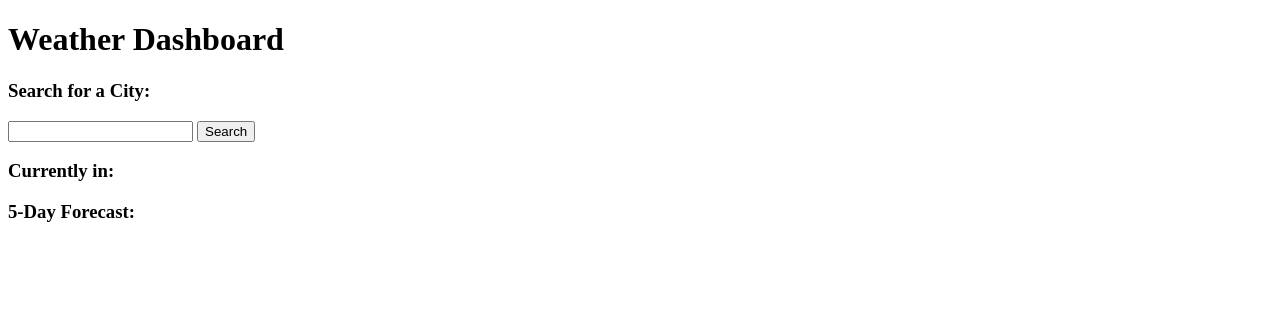
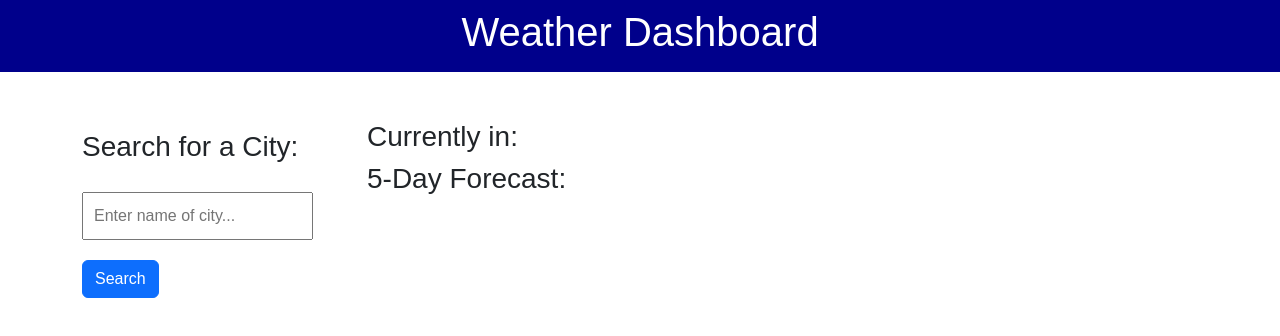
Before and after one commit to KNC2007/WeatherDashboard, a plain HTML site: page index.html in a window 1280 px wide. Drawn offline with nearby package versions, Linux system fonts and the light colour scheme.

Commit message:
updated css and working in js

```diff
--- a/assets/script.js
+++ b/assets/script.js
@@ -0,0 +1,27 @@
+var requestUrlCurrentWeather = 'http://api.openweathermap.org/geo/1.0/direct?q={city name},{state code},{country code}&limit={limit}&appid=ba33442054f9de507b0968f397619ed5';
+var searchCityButton =
+var tableBody = document.getElementById('repo-table');
+
+
+
+
+
+function getApi() {
+    fetch(requestUrlCurrentWeather)
+    .then(function (response) {
+     return response.json()   ;
+    })
+    .then(function (data){
+        console.log(data)
+        for (let i = 0; i < data.length; index++) {
+            var createCityHeader = document.createElement('h3');
+            createCityHeader.appendChild()
+
+
+
+        }
+
+    }
+
+    )
+}
--- a/assets/style.css
+++ b/assets/style.css
@@ -0,0 +1,35 @@
+* {
+    margin: 0;
+    padding: 0;
+    box-sizing: border-box;
+    font-family: Arial, Helvetica, sans-serif;
+    font:bolder;
+}
+
+.custom-navbar {
+    background-color: darkblue;
+    justify-content: center;
+    color: white;
+}
+
+.search-title {
+    padding-top: 10px;
+    justify-content: left;
+
+}
+
+button {
+    padding: 25px;
+}
+
+.input-area {
+    padding-top: 20px;
+}
+
+input{
+    padding: 10px;
+}
+
+.button-area {
+    padding-top: 20px;
+}
--- a/index.html
+++ b/index.html
@@ -3,39 +3,57 @@
 <head>
     <meta charset="UTF-8">
     <meta name="viewport" content="width=device-width, initial-scale=1.0">
+    <link href="https://cdn.jsdelivr.net/npm/bootstrap@5.3.2/dist/css/bootstrap.min.css" rel="stylesheet" integrity="sha384-T3c6CoIi6uLrA9TneNEoa7RxnatzjcDSCmG1MXxSR1GAsXEV/Dwwykc2MPK8M2HN" crossorigin="anonymous">
+    <script src="https://cdn.jsdelivr.net/npm/bootstrap@5.3.2/dist/js/bootstrap.bundle.min.js" integrity="sha384-C6RzsynM9kWDrMNeT87bh95OGNyZPhcTNXj1NW7RuBCsyN/o0jlpcV8Qyq46cDfL" crossorigin="anonymous"></script>
+    <link rel="stylesheet" href="./assets/style.css" />
     <title>Weather Dashboard</title>
 </head>
+
 <body>
-    <header>
+    <header class="navbar navbar-expand-lg custom-navbar">
         <h1>Weather Dashboard</h1>
     </header>
 
-    <main>
-        <!-- search for a city input and saved recent searches in ul -->
-        <section>
-            <h3>Search for a City:</h3>
-            <input>
-            <button>Search</button>
-            <ul></ul>
-        </section>
-
-        <!-- section reading out current weather for that city -->
-        <section>
-            <div>
-                <h3>Currently in: </h3>
-            </div>
-        </section>
-
-        <!-- 5 day forecast section -->
-        <section>
-            <div>
-                <h3>5-Day Forecast:</h3>
-
-            </div>
-        </section>
+    <main class="py-5">
+        <div class="container">
+            <div class="row align-items-left">
+                <!-- search for a city input and saved recent searches in ul -->
+                <section class="col-12 col-md-3 text-start">
+                    <div class="search-title">
+                        <h3>Search for a City:</h3>
+                    </div>
+                    <div class="input-area">
+                        <input
+                            type="text"
+                            id="city-input"
+                            placeholder="Enter name of city..."/>
+                    </div>
+                    <div class="button-area">
+                        <button class="btn btn-primary">Search</button>
+                    </div>
+                    <!-- stores recent searches in ul -->
+                    <div>
+                        <ul></ul>
+                    </div>
+                </section>
 
 
+                <section class="col-12 col-md-9">
+                    <!-- section reading out current weather for that city -->
+                    <div>
+                        <h3>Currently in: </h3>
+                    </div>
+
+                    <!-- 5 day forecast section -->
+                    <div>
+                        <h3>5-Day Forecast:</h3>
+                    </div>
+                </section>
+            </div>
+        </div>
     </main>
 
+    <script src="https://ajax.googleapis.com/ajax/libs/jquery/3.7.1/jquery.min.js"></script>
+    <script src="./assets/script.js"></script>
 </body>
 </html>
```
